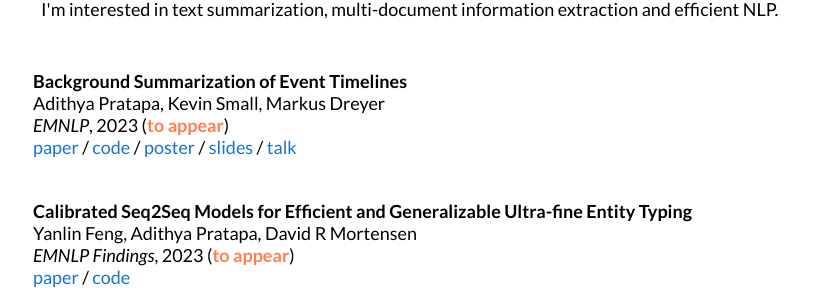
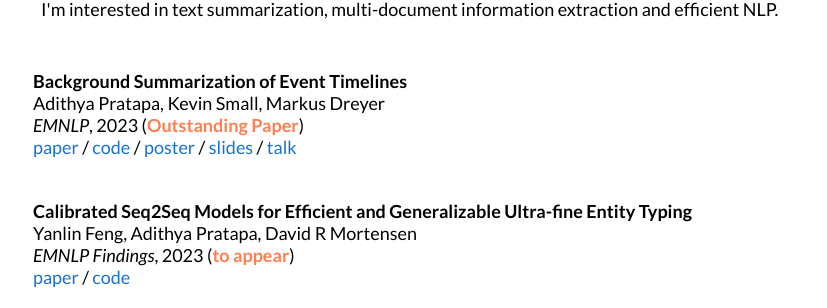
Before and after one commit to adithya7/adithya7.github.io, a Jekyll site: the page built from _posts/2023-10-06-02-backsumm.md, in a window 1280 px wide. Shown: the part 352-660 px from the top of the page, without its empty margins (219-1046 px from the left). Built offline with Jekyll 4.4.1, drawn with Linux system fonts in a browser that asks for light colours.

Commit message:
Update 2023-10-06-02-backsumm.md

```diff
--- a/_posts/2023-10-06-02-backsumm.md
+++ b/_posts/2023-10-06-02-backsumm.md
@@ -6,7 +6,7 @@ categories: research
 authors: "Adithya Pratapa, Kevin Small, Markus Dreyer"
 venue: "EMNLP"
 paper: https://arxiv.org/abs/2310.16197
-label: to appear
+label: Outstanding Paper
 slides: https://adithya7.github.io/files/emnlp23_background_summ_slides.pdf
 poster: https://adithya7.github.io/files/emnlp23_background_summ_poster.pdf
 talk: https://drive.google.com/file/d/1anEfA1TQAX0y1aho-uEGXO6J7Qd38Wwo
```
